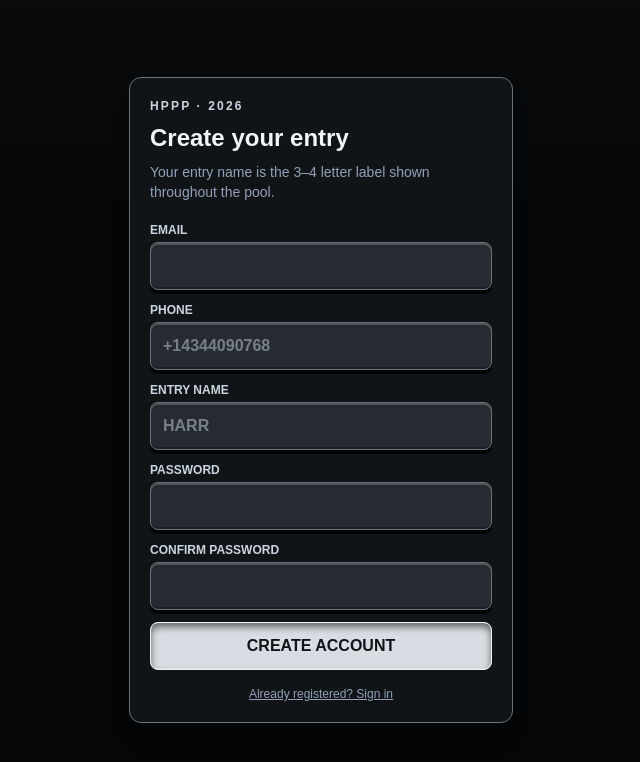
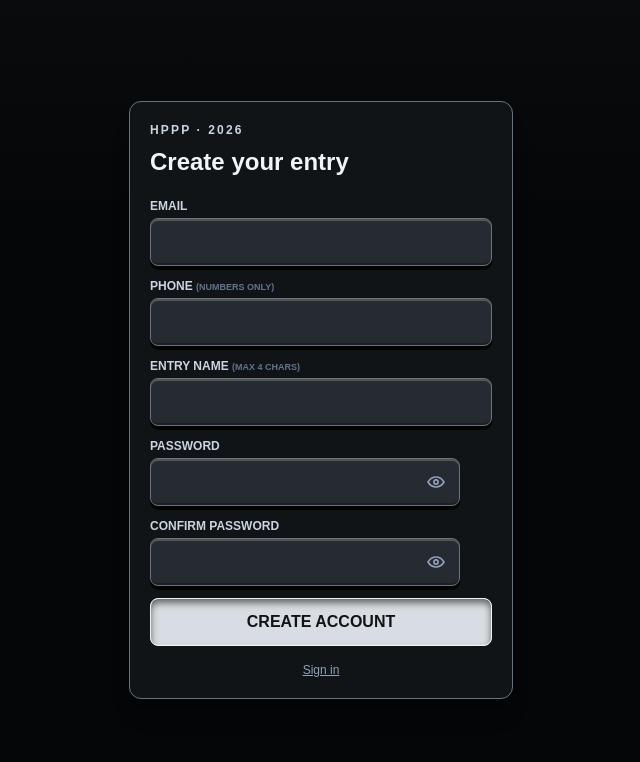
Before and after one commit to ghreichert96/nfl-pool, a Next.js app: page /signup in a window 1280 px wide. Shown: the top 762 px of the page, without its empty margins (319-959 px from the left). Built offline with nearby package versions, Linux system fonts and the light colour scheme.

Commit message:
Simplify signup and login feedback

```diff
--- a/src/app/account/password/page.tsx
+++ b/src/app/account/password/page.tsx
@@ -31,7 +31,7 @@ export default async function PasswordPage({
           >
             {params.error === "invalid"
               ? "Use matching passwords of at least 6 characters."
-              : "The password could not be updated. Request a new recovery link and try again."}
+              : "Password update failed. Request a new link."}
           </p>
         )}
         <form action={setPassword} className="grid gap-4">
--- a/src/app/login/login-form.tsx
+++ b/src/app/login/login-form.tsx
@@ -70,7 +70,7 @@ export function LoginForm({
       </div>
       {invalidCredentials && (
         <p role="alert" className="text-sm text-amber-300">
-          That email, entry name, and password combination was not recognized.
+          Email, entry name, or password is incorrect.
         </p>
       )}
       <button
--- a/src/app/signup/actions.ts
+++ b/src/app/signup/actions.ts
@@ -33,7 +33,7 @@ export async function signUp(formData: FormData) {
 
   const origin = getAppOrigin((await headers()).get("origin"));
   const supabase = await createClient();
-  const { error } = await supabase.auth.signUp({
+  const { data, error } = await supabase.auth.signUp({
     email: parsed.data.email,
     password: parsed.data.password,
     options: {
@@ -53,5 +53,8 @@ export async function signUp(formData: FormData) {
     });
     redirect("/signup?error=unavailable");
   }
-  redirect("/signup?sent=1");
+  if (data.user && data.user.identities?.length === 0) {
+    redirect("/signup?exists=1");
+  }
+  redirect("/login?created=1");
 }
--- a/src/app/signup/page.tsx
+++ b/src/app/signup/page.tsx
@@ -1,12 +1,11 @@
 import Link from "next/link";
 
-import { PhoneInput } from "@/components/phone-input";
-import { signUp } from "./actions";
+import { SignupForm } from "./signup-form";
 
 export default async function SignupPage({
   searchParams,
 }: {
-  searchParams: Promise<{ sent?: string; error?: string }>;
+  searchParams: Promise<{ exists?: string; error?: string }>;
 }) {
   const params = await searchParams;
   return (
@@ -16,88 +15,24 @@ export default async function SignupPage({
           HPPP · 2026
         </p>
         <h1 className="mt-2 text-2xl font-black">Create your entry</h1>
-        <p className="mt-2 text-sm text-slate-400">
-          Your entry name is the 3–4 letter label shown throughout the pool.
-        </p>
-        {params.sent ? (
+        {params.exists ? (
           <div
             role="status"
             className="mt-5 rounded-lg border border-emerald-500 bg-emerald-950 p-3 text-sm text-emerald-100"
           >
-            Check your email to confirm your account, then sign in.
+            Account already exists.{" "}
+            <Link href="/login" className="font-black underline">
+              Sign in.
+            </Link>
           </div>
         ) : (
-          <form action={signUp} className="mt-5 grid gap-3">
-            <label className="grid gap-1 text-xs font-black uppercase text-slate-300">
-              Email
-              <input
-                name="email"
-                type="email"
-                autoComplete="email"
-                required
-                className="control-raised min-h-12 rounded-lg border px-3 text-base normal-case"
-              />
-            </label>
-            <label className="grid gap-1 text-xs font-black uppercase text-slate-300">
-              Phone
-              <PhoneInput className="control-raised min-h-12 rounded-lg border px-3 text-base normal-case" />
-            </label>
-            <label className="grid gap-1 text-xs font-black uppercase text-slate-300">
-              Entry name
-              <input
-                name="entry_code"
-                minLength={3}
-                maxLength={4}
-                pattern="[A-Za-z]{3,4}"
-                autoCapitalize="characters"
-                placeholder="HARR"
-                required
-                className="control-raised min-h-12 rounded-lg border px-3 text-base uppercase"
-              />
-            </label>
-            <label className="grid gap-1 text-xs font-black uppercase text-slate-300">
-              Password
-              <input
-                name="password"
-                type="password"
-                minLength={6}
-                maxLength={128}
-                autoComplete="new-password"
-                required
-                className="control-raised min-h-12 rounded-lg border px-3 text-base normal-case"
-              />
-            </label>
-            <label className="grid gap-1 text-xs font-black uppercase text-slate-300">
-              Confirm password
-              <input
-                name="confirmation"
-                type="password"
-                minLength={6}
-                maxLength={128}
-                autoComplete="new-password"
-                required
-                className="control-raised min-h-12 rounded-lg border px-3 text-base normal-case"
-              />
-            </label>
-            {params.error && (
-              <p
-                role="alert"
-                className="rounded bg-amber-950 p-3 text-sm text-amber-200"
-              >
-                That account could not be created. Check the details or choose
-                another entry name.
-              </p>
-            )}
-            <button className="control-pressed min-h-12 rounded-lg border px-4 font-black">
-              CREATE ACCOUNT
-            </button>
-          </form>
+          <SignupForm error={params.error} />
         )}
         <Link
           href="/login"
           className="mt-4 block text-center text-xs text-slate-400 underline"
         >
-          Already registered? Sign in
+          Sign in
         </Link>
       </section>
     </main>
--- /dev/null
+++ b/src/app/signup/signup-form.tsx
@@ -0,0 +1,168 @@
+"use client";
+
+import { useState } from "react";
+
+import { PhoneInput } from "@/components/phone-input";
+
+import { signUp } from "./actions";
+
+export function SignupForm({ error }: { error?: string }) {
+  const [password, setPassword] = useState("");
+  const [confirmation, setConfirmation] = useState("");
+  const [showPassword, setShowPassword] = useState(false);
+  const [showConfirmation, setShowConfirmation] = useState(false);
+  const matches =
+    password.length >= 6 &&
+    confirmation.length >= 6 &&
+    password === confirmation;
+
+  return (
+    <form action={signUp} className="mt-5 grid gap-3">
+      <label className="grid gap-1 text-xs font-black uppercase text-slate-300">
+        Email
+        <input
+          name="email"
+          type="email"
+          autoComplete="email"
+          required
+          className="control-raised min-h-12 rounded-lg border px-3 text-base normal-case"
+        />
+      </label>
+      <label className="grid gap-1 text-xs font-black uppercase text-slate-300">
+        <span>
+          Phone{" "}
+          <small className="text-[9px] text-slate-500">(numbers only)</small>
+        </span>
+        <PhoneInput
+          placeholder=""
+          className="control-raised min-h-12 rounded-lg border px-3 text-base normal-case"
+        />
+      </label>
+      <label className="grid gap-1 text-xs font-black uppercase text-slate-300">
+        <span>
+          Entry name{" "}
+          <small className="text-[9px] text-slate-500">(max 4 chars)</small>
+        </span>
+        <input
+          name="entry_code"
+          minLength={3}
+          maxLength={4}
+          pattern="[A-Za-z]{3,4}"
+          autoCapitalize="characters"
+          required
+          className="control-raised min-h-12 rounded-lg border px-3 text-base uppercase"
+        />
+      </label>
+      <PasswordField
+        id="signup-password"
+        label="Password"
+        name="password"
+        value={password}
+        visible={showPassword}
+        valid={matches}
+        onChange={setPassword}
+        onToggle={() => setShowPassword((value) => !value)}
+      />
+      <PasswordField
+        id="signup-confirmation"
+        label="Confirm password"
+        name="confirmation"
+        value={confirmation}
+        visible={showConfirmation}
+        valid={matches}
+        onChange={setConfirmation}
+        onToggle={() => setShowConfirmation((value) => !value)}
+      />
+      {error && (
+        <p
+          role="alert"
+          className="rounded bg-amber-950 p-3 text-sm text-amber-200"
+        >
+          {error === "invalid"
+            ? "Check the highlighted fields."
+            : "Account creation failed."}
+        </p>
+      )}
+      <button className="control-pressed min-h-12 rounded-lg border px-4 font-black">
+        CREATE ACCOUNT
+      </button>
+    </form>
+  );
+}
+
+function PasswordField({
+  id,
+  label,
+  name,
+  value,
+  visible,
+  valid,
+  onChange,
+  onToggle,
+}: {
+  id: string;
+  label: string;
+  name: string;
+  value: string;
+  visible: boolean;
+  valid: boolean;
+  onChange: (value: string) => void;
+  onToggle: () => void;
+}) {
+  return (
+    <div className="grid gap-1 text-xs font-black uppercase text-slate-300">
+      <label htmlFor={id}>{label}</label>
+      <div className="flex items-center gap-2">
+        <div className="relative min-w-0 flex-1">
+          <input
+            id={id}
+            name={name}
+            type={visible ? "text" : "password"}
+            minLength={6}
+            maxLength={128}
+            autoComplete="new-password"
+            required
+            value={value}
+            onChange={(event) => onChange(event.target.value)}
+            className="control-raised min-h-12 w-full rounded-lg border px-3 pr-12 text-base normal-case"
+          />
+          <button
+            type="button"
+            onClick={onToggle}
+            aria-label={
+              visible
+                ? `Hide ${label.toLowerCase()}`
+                : `Show ${label.toLowerCase()}`
+            }
+            className="absolute inset-y-0 right-0 grid w-12 place-items-center text-slate-400"
+          >
+            <EyeIcon crossed={visible} />
+          </button>
+        </div>
+        <span
+          aria-label={valid ? "Passwords match" : undefined}
+          className={`grid size-6 shrink-0 place-items-center rounded-full text-sm font-black ${valid ? "bg-emerald-500 text-slate-950" : "invisible"}`}
+        >
+          ✓
+        </span>
+      </div>
+    </div>
+  );
+}
+
+function EyeIcon({ crossed }: { crossed: boolean }) {
+  return (
+    <svg
+      aria-hidden="true"
+      viewBox="0 0 24 24"
+      className="size-5"
+      fill="none"
+      stroke="currentColor"
+      strokeWidth="2"
+    >
+      <path d="M2.5 12s3.5-6 9.5-6 9.5 6 9.5 6-3.5 6-9.5 6-9.5-6-9.5-6Z" />
+      <circle cx="12" cy="12" r="2.5" />
+      {crossed && <path d="m4 4 16 16" />}
+    </svg>
+  );
+}
--- a/src/components/phone-input.tsx
+++ b/src/components/phone-input.tsx
@@ -7,9 +7,11 @@ import { sanitizePhoneInput } from "@/features/auth/phone";
 export function PhoneInput({
   defaultValue = "",
   className,
+  placeholder = "+14344090768",
 }: {
   defaultValue?: string;
   className?: string;
+  placeholder?: string;
 }) {
   const [value, setValue] = useState(defaultValue);
   return (
@@ -21,7 +23,7 @@ export function PhoneInput({
       required
       value={value}
       onChange={(event) => setValue(sanitizePhoneInput(event.target.value))}
-      placeholder="+14344090768"
+      placeholder={placeholder}
       className={className}
     />
   );
```
Also changed, not shown: src/app/login/page.tsx (+16 -9 lines), 2 other files (tests, documents, lock files or other folders).
